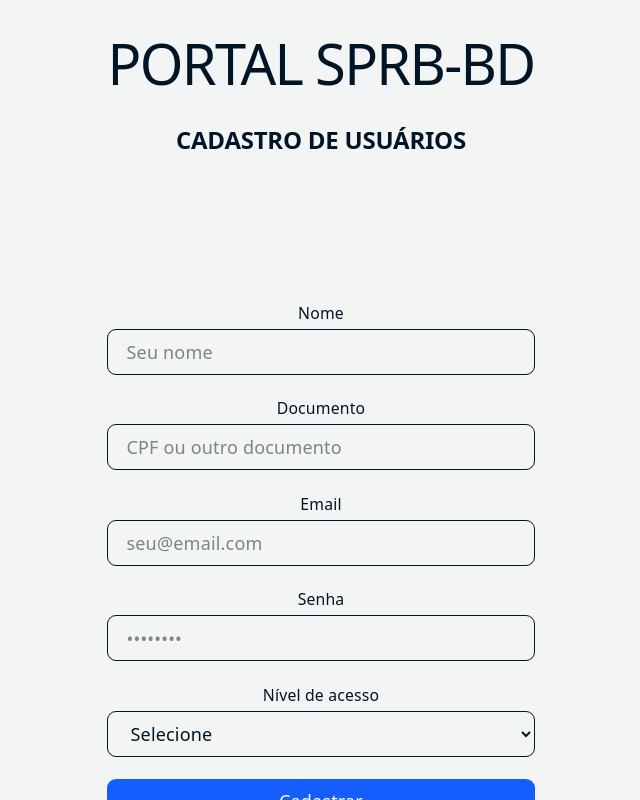
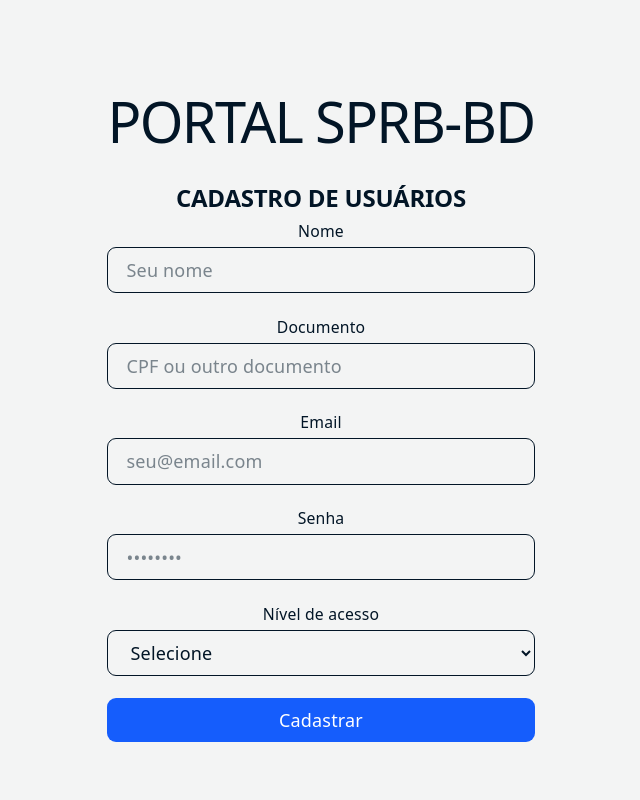
Before and after one commit to sprbbd2026/projeto_sprbbd, a React (Vite) app in the folder ts1/ts1-front/: page /register in a window 1280 px wide. Shown: the whole page, without its empty margins (319-959 px from the left). Built offline with nearby package versions, Linux system fonts and the light colour scheme.

Commit message:
fix: ajustes da tela

```diff
--- a/ts1/ts1-front/src/components/Footer.tsx
+++ b/ts1/ts1-front/src/components/Footer.tsx
@@ -3,7 +3,7 @@
     return (
         <div className="flex items-center justify-center">
 
-            <p className="text-xs text-gray-500 mt-8">
+            <p className="text-xs text-gray-500 mt-4">
                 © 2026 SPRB-BD
             </p>
         </div>
--- a/ts1/ts1-front/src/features/Auth/RegisterForm.tsx
+++ b/ts1/ts1-front/src/features/Auth/RegisterForm.tsx
@@ -37,7 +37,7 @@
     }
 
     return (
-        <div className="min-h-screen flex items-center justify-center">
+        <div className="flex items-center justify-center">
             <form onSubmit={handleSubmit} className="w-full max-w-sm space-y-5">
 
                 {/* NOME */}
@@ -99,8 +99,7 @@
                         value={accessLevel}
                         onChange={(e) => setAccessLevel(e.target.value)}
                         className="w-full px-4 py-2 border rounded-lg focus:outline-none focus:ring-2 focus:ring-blue-500"
-                        required
-                    >
+                        required>
                         <option value="">Selecione</option>
                         <option value="admin">Admin</option>
                         <option value="user">Usuário</option>
```
